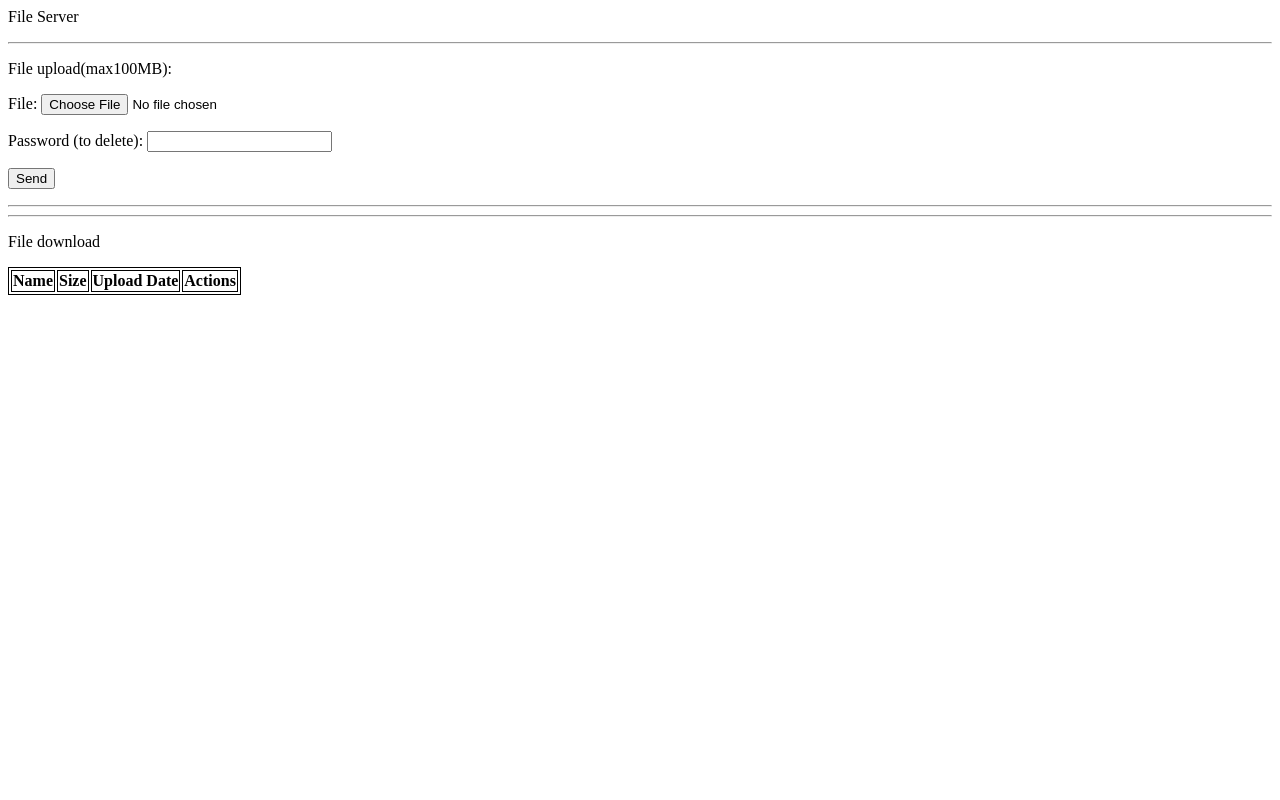
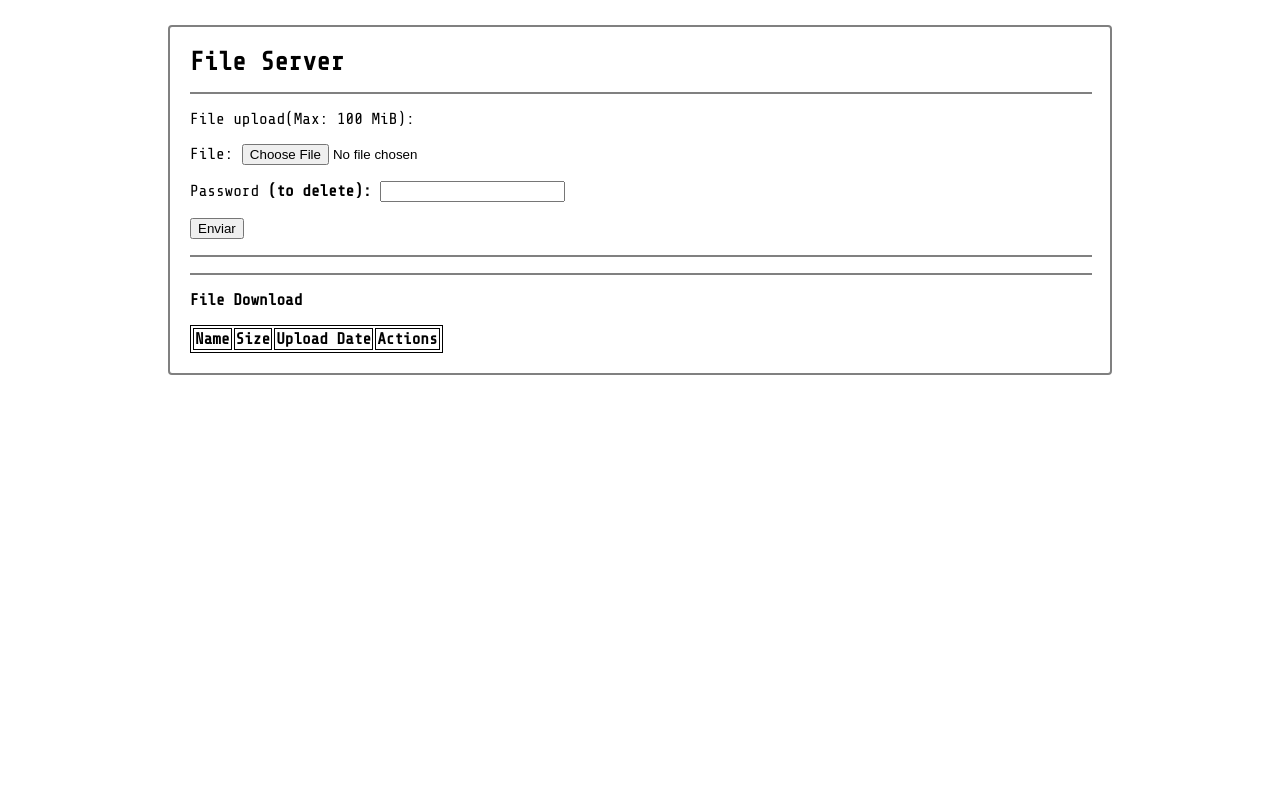
Before and after one commit to lucaskdc/majoris, a PHP site: page / in a window 1280 px wide. Run offline with PHP 8.4, Linux system fonts and the light colour scheme; data that the repository does not hold is empty.

Commit message:
css upgrade

```diff
--- a/index.php
+++ b/index.php
@@ -1,46 +1,49 @@
 <?php
 require('config.php');
 require('pdo.php');
+$maxsize=100;
 ?>
-
+<!DOCTYPE html>
 <html>
-
 <head>
-    <title>File Server</title>
+    <meta charset="utf-8">
+    <link href="https://fonts.googleapis.com/css?family=Share+Tech+Mono" rel="stylesheet" type="text/css">
         <style type="text/css">
+            body{background-color:#FFF;margin: 16px;padding: 0px;
+                font-family: 'Share Tech Mono';}
+            header{font-size: 26px;}
+            #bunito{margin: 0px;width:900px;margin-top: 16px;margin-bottom: 15px;height: 1px;}
+            #fum100{font-size: 18px;}
             table, th, td {
                 border: 1px solid black;
                     font-weight: bold;
             }
+            #tudo{padding: 20px;margin: 0 auto;margin-top:2%;width:900px;
+                border:2px solid grey;border-radius: 4px;}
 
         </style>
+    <title>File Server</title>
+</head>
+<body><section id="tudo">
+    <header>
+        <b>File Server</b>
+        <hr id="bunito" size="1" color="grey" />
+    </header>
 
-</head>
-
-<body>
-
-
-
-<p>File Server</p>
-
-<hr />
-</hr>
-
-<div id="forms">
-<p>File upload(max100MB):</p>
+    <section id="forms" style="border-size:4px;border-color:#000;">
+        <p>File upload(Max: <?php echo $maxsize; ?> MiB):</p>
         <form action="upload.php" method="POST" enctype="multipart/form-data" id="formupload">
             <p>File: <input name="file" type="file" /> </p>
-    <!-- <p>Change Name: <input name="changename" type="text" /> </p> -->
-    <p>Password (to delete): <input name="password" type="text" /> </p>
-    <p> <input type="submit" value="Send" /> </p>
+            <p>Password <b>(to delete):</b> <input name="password" type="text" /> </p>
+            <p> <input type="submit" value="Enviar" /> </p>
         </form>
-</div>
+    </section>
+    <hr id="bunito" size="1" color="grey" />
+    <div id="log"></div>
+    <hr id="bunito" size="1" color="grey" />
 
-<hr>
-    <div id="log"></div>
-<hr>
-
-<p>File download</p>
+    <section id="filed">
+        <p><b>File Download</b></p>
         <table>
             <tr>
                 <td>Name</td>
@@ -63,6 +66,7 @@ require('pdo.php');
         }
     ?>
         </table>
+    </section></section>
 </body>
 <script>
     var $formUpload = document.getElementById('formupload'),
```
Lines whose indentation alone changed are shown as unchanged.
